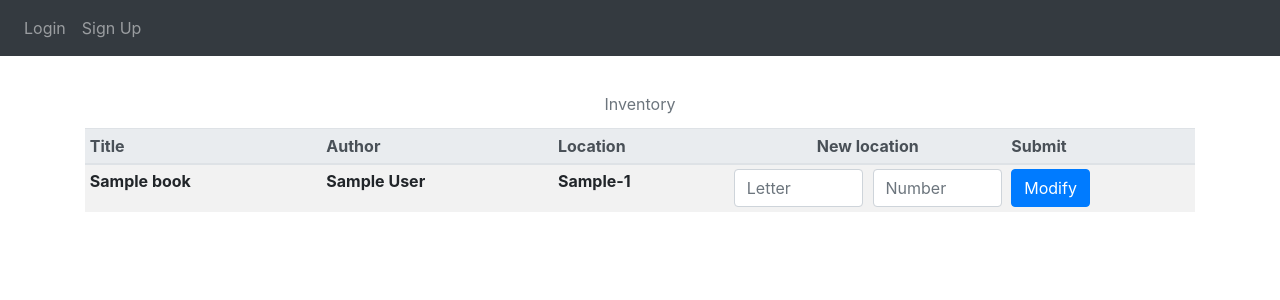
After one commit to jules2802/LibraryProjectManadge, a Flask app: page /change-location in a window 1280 px wide. The commit adds this page. Shown: the top 300 px of the page. Run offline with Flask 2, Linux system fonts and the light colour scheme; tables that the repository leaves empty hold one stand-in row (values such as "Sample post"); lists and menus that the app fills with data are empty; some libraries are stand-ins or nearby versions.

Commit message:
Add 'change location' feature

```diff
--- a/website/__init__.py
+++ b/website/__init__.py
@@ -3,6 +3,7 @@ from os import path
 from flask import Flask
 from flask_login import LoginManager
 from flask_sqlalchemy import SQLAlchemy
+
 
 db = SQLAlchemy()
 DB_NAME = "database.db"
@@ -15,8 +16,9 @@ def create_app():
     db.init_app(app)
 
     from website.views.interface import v1
-    from website.views.authentification import v1
+    import website.views.authentification
     app.register_blueprint(v1)
+
 
     create_db(app)
 
--- a/website/models/book.py
+++ b/website/models/book.py
@@ -9,3 +9,7 @@ class Book(db.Model):
     row_letter = db.Column(db.String(10))
     row_number = db.Column(db.Integer)
     available = db.Column(db.Boolean, default=False)
+
+
+def location_is_used(row_letter, row_number):
+    return True if Book.query.filter_by(row_letter=row_letter, row_number=row_number).first() else False
--- /dev/null
+++ b/website/templates/book_location.html
@@ -0,0 +1,36 @@
+{% extends "header.html" %} {% block title %}Add a book{% endblock %} {% block content %}
+    </br>
+    <table class="table table-striped table-hover table-sm " xmlns="http://www.w3.org/1999/html">
+        <caption style="caption-side: top; text-align: center;">Inventory</caption>
+        <thead class="thead-light">
+        <tr>
+            <th>Title</th>
+            <th>Author</th>
+            <th>Location</th>
+            <th colspan="2" style="text-align: center; width: 25%">New location</th>
+            <th>Submit</th>
+        </tr>
+        </thead>
+        <tbody>
+        {% for book in inventory %}
+            <tr>
+                <th>{{ book.title }}</th>
+                <th>{{ book.author }}</th>
+                <th>{{ book.row_letter }}-{{ book.row_number }}</th>
+                <form method="post">
+                    <th>
+                        <input type="text" class="form-control" id="rowLetter" name="rowLetter" placeholder="Letter"/>
+                    </th>
+                    <th><input type="number" class="form-control" id="rowNumber" name="rowNumber" placeholder="Number"/>
+                    </th>
+                    <th>
+                        <input type="submit" value="Modify" class="btn btn-primary"></input>
+                        <input type="hidden" name="book" value="{{ book.id }}">
+                    </th>
+                </form>
+            </tr>
+            </tbody>
+        {% endfor %}
+        </tbody>
+    </table>
+{% endblock %}
--- a/website/templates/header.html
+++ b/website/templates/header.html
@@ -35,6 +35,7 @@
                 <a class="nav-item nav-link" id="home" href="/home">Home</a>
                 {% if user.special_access %}
                     <a class="nav-item nav-link" id="addBook" href="/add-book">Add a book</a>
+                    <a class="nav-item nav-link" id="changeLocation" href="/change-location">Book Location</a>
                 {% endif %}
                 <a class="nav-item nav-link" id="logout" href="/logout">Logout</a>
 
--- a/website/views/__init__.py
+++ /dev/null
@@ -1,3 +0,0 @@
-from flask import Blueprint
-
-v1 = Blueprint('__init__', __name__)
--- a/website/views/interface.py
+++ b/website/views/interface.py
@@ -1,13 +1,12 @@
 from datetime import datetime
-
-from flask import render_template, request, flash
+from flask import render_template, request, flash, Blueprint
 from flask_login import current_user, login_required
-from sqlalchemy import Date
 
 from website import db
-from website.models.book import Book
-from website.views import v1
+from website.models.book import Book, location_is_used
 
+
+v1 = Blueprint('v1', __name__)
 
 @v1.route('/home', methods=['GET', 'POST'])
 def home_page():
@@ -21,19 +20,21 @@ def add_book():
 
         title = request.form['title']
         author = request.form['author']
-        print(request.form.get('publicationDate'))
         publication_date = request.form.get('publicationDate')
         row_letter = request.form['rowLetter'].upper()
         row_number = request.form['rowNumber']
 
-        print(request.form)
 
         if (len(title) is 0) or (len(author) is 0) or (len(row_letter) is 0) or (len(row_number) is 0) or (
                 publication_date is ''):
             flash("A field is missing", category='error')
 
-        elif Book.query.filter_by(row_letter=row_letter, row_number=row_number).first():
+        elif row_letter.isalpha() is False:
+            flash("Book row letter should contain only letters", category='error')
+
+        elif location_is_used(row_letter,row_number):
             flash("Book location is already taken", category='error')
+
         else:
 
             publication_date = datetime.strptime(publication_date, '%Y-%m-%d')
@@ -47,5 +48,30 @@ def add_book():
 
 
     inventory = Book.query.all()
+    return render_template('add_book.html', inventory=inventory, user=current_user)
 
-    return render_template('add_book.html', inventory=inventory, user=current_user)
+@v1.route('/change-location', methods=['GET','POST'])
+def change_location():
+    if request.method=='POST':
+        row_letter = request.form['rowLetter']
+        row_number = request.form['rowNumber']
+
+        if (len(row_letter) is 0) or (len(row_number) is 0):
+            flash("An input is missing")
+
+        elif row_letter.isalpha() is False:
+            flash('Row letter input should contain only letters', category='error')
+
+        elif location_is_used(row_letter, row_number):
+            flash('Location is already used', category='error')
+        else:
+            id_book = request.form['book']
+            book = Book.query.filter_by(id=id_book).first()
+            book.row_letter = row_letter
+            book.row_number = row_number
+            db.session.commit()
+            flash('Book location has been correctly updated')
+
+            ##Faire en sorte qu'on ne puisse pas remettre le meme emplacement
+    inventory = Book.query.all()
+    return render_template('book_location.html', inventory=inventory, user=current_user)
```
Also changed, not shown: website/templates/add_book.html (+1 -13 lines), website/templates/personal_interface.html (added, +21 -0 lines), website/views/authentification.py (+6 -6 lines).
